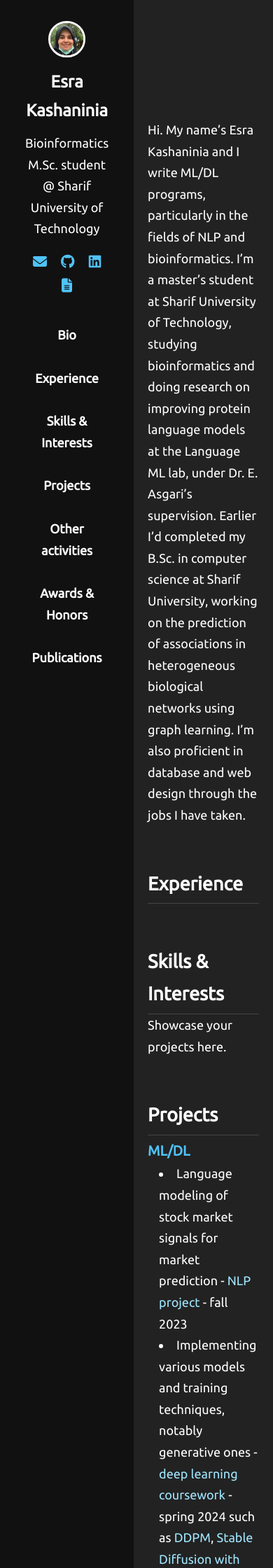
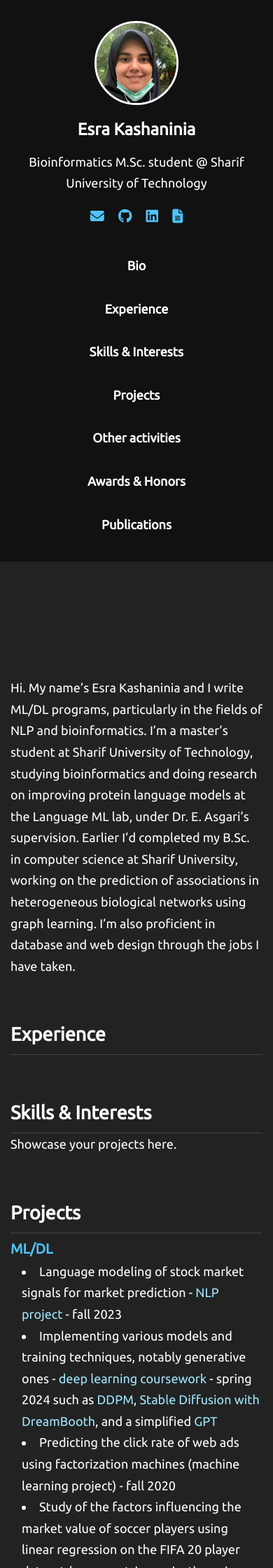
Before and after one commit to Esra-K/Esra-K.github.io, a Jekyll site: the page built from index.md, in a window 390 px wide. Shown: the top 2240 px of the page at 70% size. Built offline with Jekyll 4.4.1, drawn with Linux system fonts in a browser that asks for light colours.

Commit message:
responsiveness - basics

```diff
--- a/assets/css/style.css
+++ b/assets/css/style.css
@@ -35,6 +35,8 @@ body,
 .container {
   display: flex;
   min-height: 100vh;
+  /* for responsiveness */
+  flex-direction: row;
 }
 
 .sidebar {
@@ -251,14 +253,23 @@ section h3 {
 
 /* You can add a media query so the sidebar stacks or collapses on small screens: */
 @media (max-width: 768px) {
+  /* for responsiveness */
+  .container {
+    flex-direction: column;
+  }
+
   .sidebar {
     position: relative;
     width: 100%;
     height: auto;
+    /* for responsiveness */
+    overflow: visible;
   }
 
   .main-content {
     margin-left: 0;
+    /* for responsiveness */
+    padding: 15px;
   }
 }
 
```
